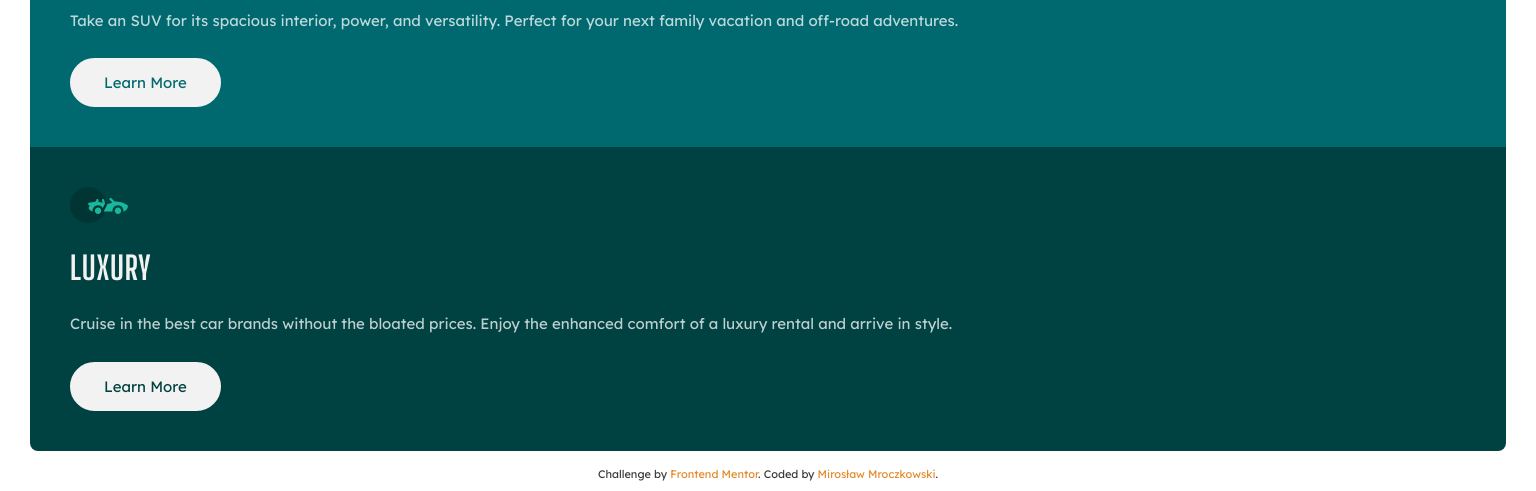
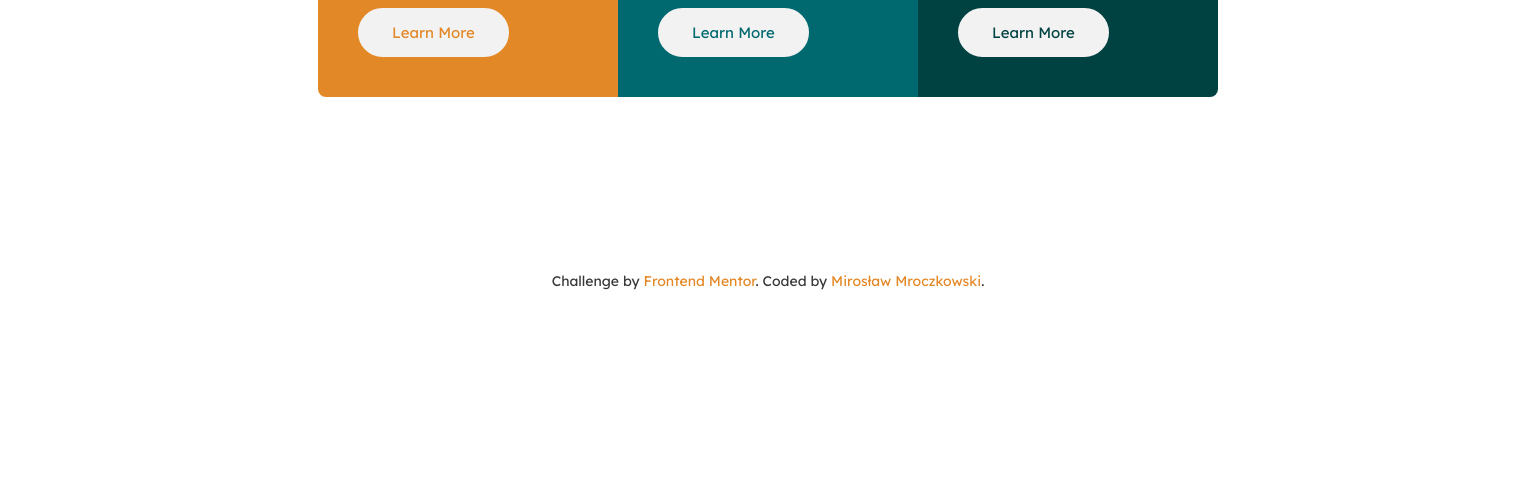
Before and after one commit to miroslaw-mroczkowski/3-Column-Preview-Card, a plain HTML site: page index.html in a window 1536 px wide. Shown: the part 500-991 px from the top of the page. After the commit the page ends 800 px from the top, so only its background shows below. Drawn offline with Linux system fonts and the light colour scheme.

Commit message:
dektop version finished, updated README

```diff
--- a/scss/main.scss
+++ b/scss/main.scss
@@ -137,3 +137,22 @@ body {
 		}
 	}
 }
+
+@media (min-width: 400px) {
+	.cards {
+		max-width: 350px;
+	}
+}
+
+@media (min-width: 1440px) {
+	.cards {
+		grid-template-columns: repeat(3, 1fr);
+		align-content: center;
+		justify-content: center;
+		width: 100%;
+		max-width: 900px;
+	}
+	.attribution {
+		font-size: 1.4rem;
+	}
+}
```
Also changed, not shown: css/main.css, images/screenshot_desktop.PNG (added), images/screenshot_mobile-1.PNG (added), images/screenshot_mobile-2.PNG (added), 2 other files.
